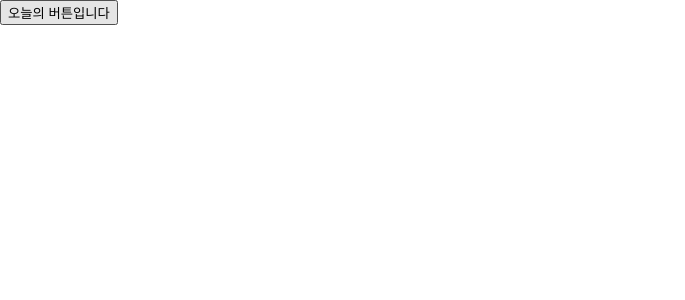
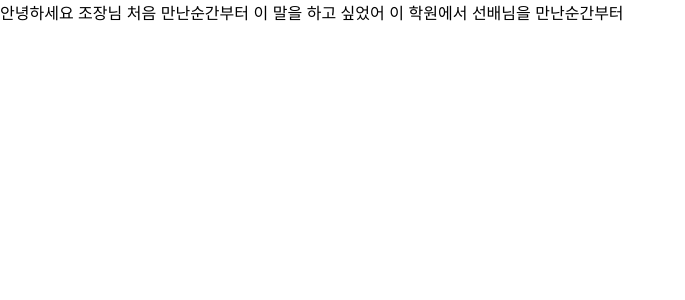
Before and after one commit to HayoungMo/test, a React (Create React App) app: page / in a window 1280 px wide. Shown: the top 300 px of the page, without its empty margins (0-685 px from the left). Built offline with nearby package versions, Linux system fonts and the light colour scheme.

Commit message:
살려주세요

```diff
--- a/src/components/Test1.js
+++ b/src/components/Test1.js
@@ -3,7 +3,7 @@ import React from 'react';
 const Test1 = () => {
     return (
         <div>
-            <button>오늘의 버튼입니다</button>
+            안녕하세요 조장님 처음 만난순간부터 이 말을 하고 싶었어 이 학원에서 선배님을 만난순간부터
         </div>
     );
 };
```
